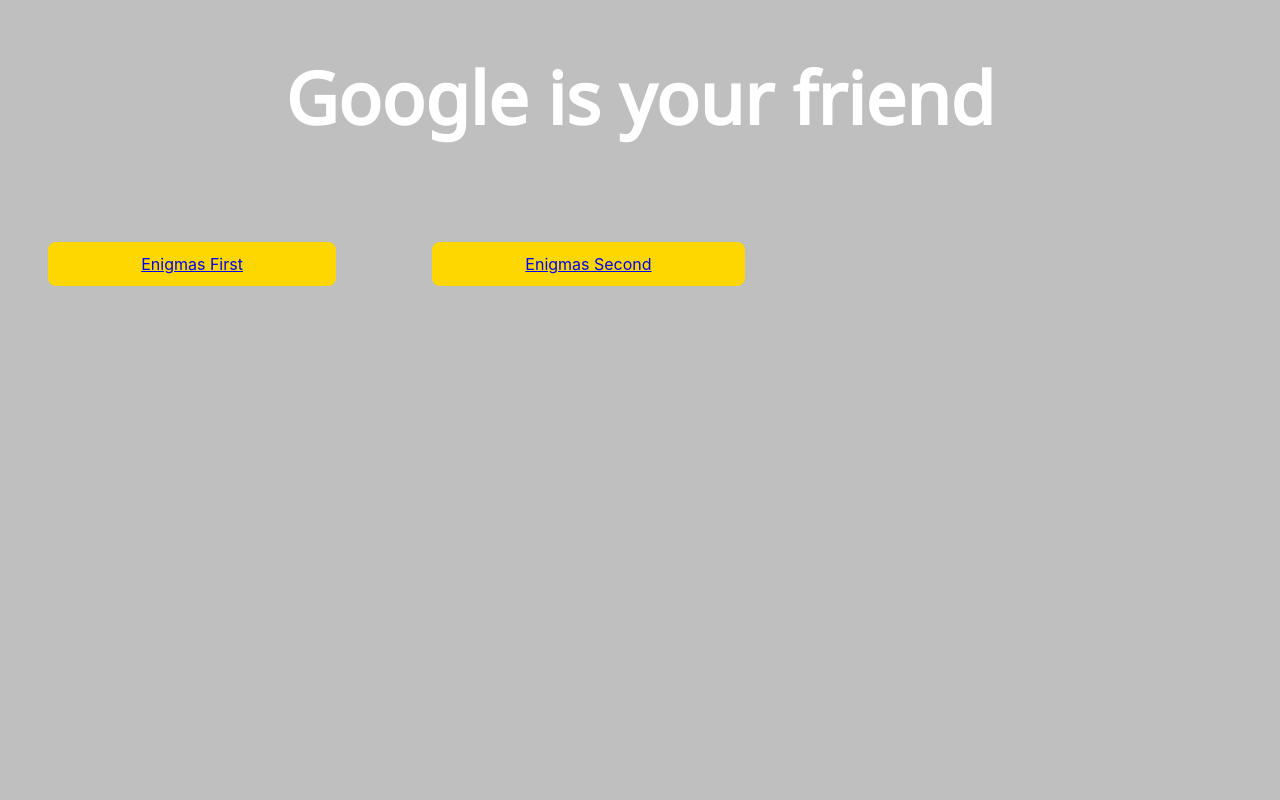
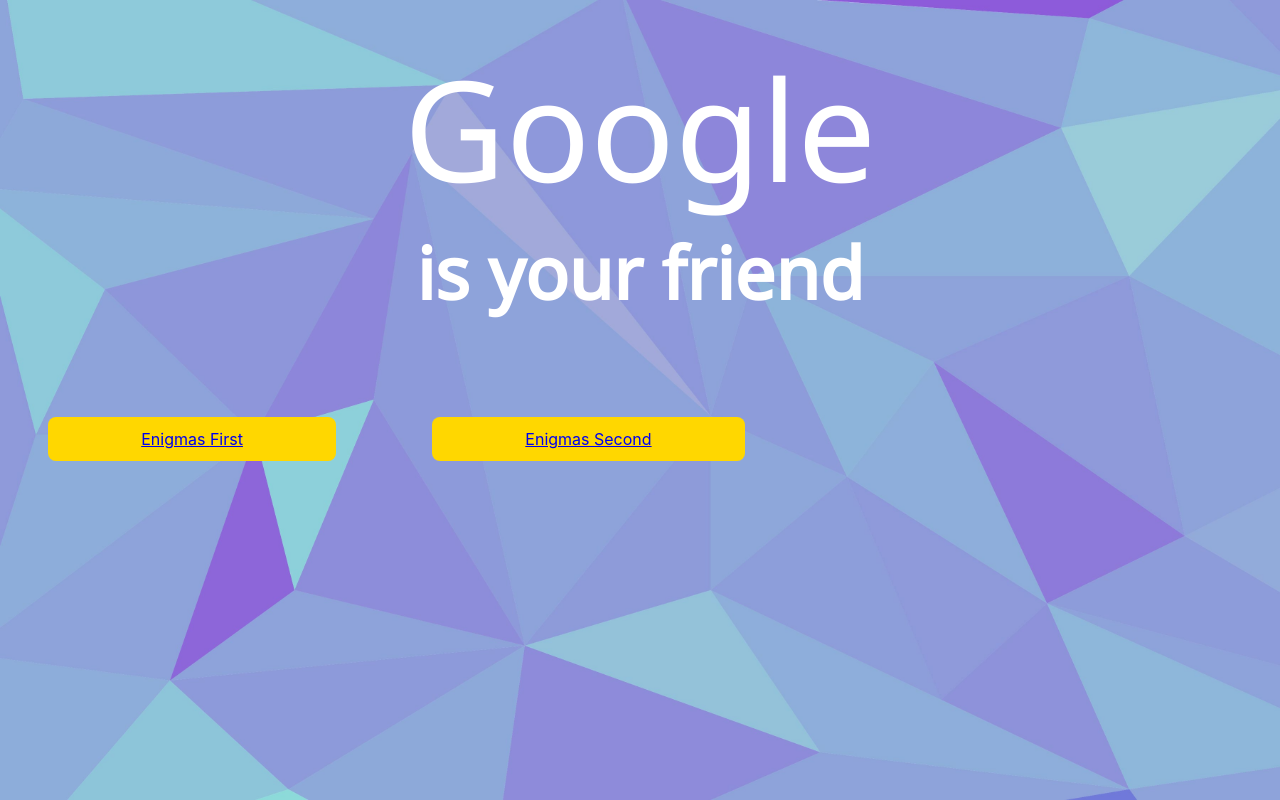
Before and after one commit to FreddyPoly/google-is-your-friend, a React (Create React App) app: page / in a window 1280 px wide. Built offline with nearby package versions, Linux system fonts and the light colour scheme.

Commit message:
Image de fond et style accueil

```diff
--- a/src/pages/Home.js
+++ b/src/pages/Home.js
@@ -3,22 +3,12 @@
 
 import enigmas from '../data/enigmas.json';
 
-const generalContainer = {
-  height: '100vh',
-  backgroundColor: '#BFBFBF',
-};
+import fond from '../assets/fond.jpg';
 
 const titleContainer = {
   display: 'flex',
   justifyContent: 'center',
-};
-
-const title = {
-  fontSize: '72px',
-  alignSelf: 'center',
-  color: 'white',
-  fontFamily: 'Noto Sans',
-  fontWeight: '700',
+  flexDirection: 'column',
 };
 
 const enigmasContainer = {
@@ -38,9 +28,25 @@
 class Home extends Component {
   render() {
     return (
-      <div className="Home" style={generalContainer}>
+      <div className="Home" style={{ height: '100vh' }}>
         <div style={titleContainer}>
-          <h1 style={title}>Google is your friend</h1>
+          <h1 style={{
+            fontSize: '140px',
+            alignSelf: 'center',
+            color: 'white',
+            fontFamily: 'Noto Sans',
+            fontWeight: '500',
+            marginBottom: 0,
+            marginTop: 32,
+          }}>Google</h1>
+          <h1 style={{
+            fontSize: '72px',
+            alignSelf: 'center',
+            color: 'white',
+            fontFamily: 'Noto Sans',
+            fontWeight: '700',
+            marginTop: 0,
+          }}>is your friend</h1>
         </div>
 
         <div style={enigmasContainer}>
@@ -48,6 +54,18 @@
             <Link to={`/enigmas/${enigma.slug}`} key={enigma.slug} style={enigmaLink}>Enigmas {enigma.name}</Link>
           ))}
         </div>
+
+        <div style={{
+          width: '100%',
+          height: '100%',
+          backgroundImage: `url(${fond})`,
+          backgroundRepeat: 'no-repeat',
+          backgroundSize: 'cover',
+          opacity: .65,
+          position: 'absolute',
+          top: 0,
+          zIndex: -1,
+        }}></div>
       </div>
     );
   }
```
Also changed, not shown: src/assets/fond.jpg (added).
